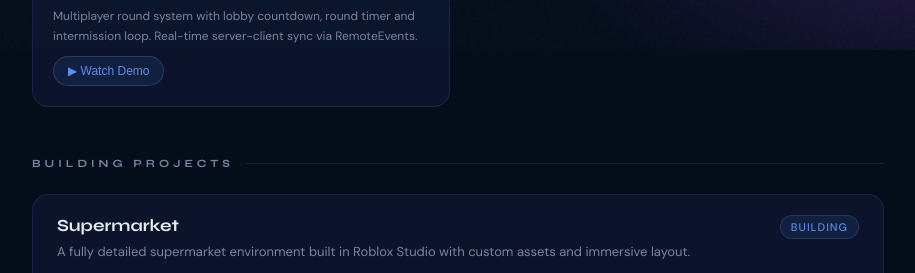
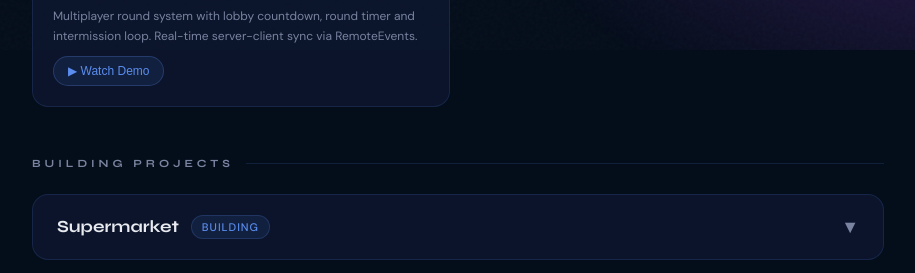
Before and after one commit to MAVT-STD/mavt-portfolio, a plain HTML site: page index.html in a window 1280 px wide. Shown: the part 750-1023 px from the top of the page, without its empty margins (182-1097 px from the left). Drawn offline with Linux system fonts and the light colour scheme; grey boxes are pictures that could not be loaded.

Commit message:
index.html

```diff
--- a/index.html
+++ b/index.html
@@ -338,11 +338,26 @@
   }
   .watch-btn:hover { background: rgba(91,141,238,0.2); border-color: var(--accent); }
 
+  .accordion-header {
+    padding: 20px 24px;
+    display: flex;
+    align-items: center;
+    justify-content: space-between;
+    cursor: pointer;
+    user-select: none;
+    gap: 16px;
+  }
+  .accordion-header:hover .accordion-title { color: var(--accent); }
+  .accordion-title { font-family: 'Syne', sans-serif; font-weight: 700; font-size: 17px; transition: color 0.2s; }
+  .accordion-arrow { color: var(--muted); font-size: 18px; transition: transform 0.3s; }
+  .accordion-arrow.open { transform: rotate(180deg); }
+  .accordion-body { display: none; }
+  .accordion-body.open { display: block; }
+  .accordion-desc { color: var(--muted); font-size: 13px; line-height: 1.6; padding: 0 24px 16px; }
+
   /* Gallery */
   .gallery-img { cursor: zoom-in; transition: opacity 0.2s; }
   .gallery-img:hover { opacity: 0.85; }
-
-  /* Modal */
   .modal { display: none; position: fixed; inset: 0; z-index: 999; background: rgba(4,13,26,0.75); backdrop-filter: blur(12px); -webkit-backdrop-filter: blur(12px); align-items: center; justify-content: center; }
   .modal.active { display: flex; }
   .modal-close { position: fixed; top: 20px; right: 24px; color: white; font-size: 28px; cursor: pointer; opacity: 0.7; z-index: 1000; }
@@ -415,19 +430,22 @@
   <div class="section-label" style="margin-top:50px;">Building Projects</div>
   <div class="projects">
     <div class="project-card">
-      <div class="project-header">
-        <div>
-          <div class="project-title">Supermarket</div>
-          <div class="project-desc">A fully detailed supermarket environment built in Roblox Studio with custom assets and immersive layout.</div>
-        </div>
+      <div class="accordion-header" onclick="toggleAccordion('supermarket')">
+        <div style="display:flex;align-items:center;gap:12px;">
+          <div class="accordion-title">Supermarket</div>
           <div class="project-tag">Building</div>
         </div>
+        <div class="accordion-arrow" id="supermarket-arrow">▼</div>
+      </div>
+      <div class="accordion-body" id="supermarket">
+        <div class="accordion-desc">A fully detailed supermarket environment built in Roblox Studio with custom assets and immersive layout.</div>
         <div style="display:grid;grid-template-columns:1fr 1fr;gap:3px;">
           <img class="gallery-img" onclick="openImg(this.src)" src="https://cdn.discordapp.com/attachments/1243382692356292658/1492559709952278580/image.png?ex=69dbc60d&is=69da748d&hm=45ce944028174c3b78dbf04eb8c2dc696749790a6c435150703a7cdd4bcd9dde" style="width:100%;aspect-ratio:16/9;object-fit:cover;" />
           <img class="gallery-img" onclick="openImg(this.src)" src="https://cdn.discordapp.com/attachments/1243382692356292658/1492559536458957011/asasdas.png?ex=69dbc5e3&is=69da7463&hm=7066961746481aa6cefec81f6264ea29ae634fd9b091df56a5f5f6e8a16837fa" style="width:100%;aspect-ratio:16/9;object-fit:cover;" />
           <img class="gallery-img" onclick="openImg(this.src)" src="https://cdn.discordapp.com/attachments/1243382692356292658/1492559516678488104/sadasdas.png?ex=69dbc5df&is=69da745f&hm=0805dcbffcfbaf5f0342c6af45f63fb5c7b403e66c523c4038342007905cbef2" style="width:100%;aspect-ratio:16/9;object-fit:cover;" />
           <img class="gallery-img" onclick="openImg(this.src)" src="https://cdn.discordapp.com/attachments/1243382692356292658/1492560317446619146/image.png?ex=69dbc69e&is=69da751e&hm=937bf32796a86ca5a579f652fcdcec6e6cabac07586e2dcc1554e11585762933" style="width:100%;aspect-ratio:16/9;object-fit:cover;" />
           <img class="gallery-img" onclick="openImg(this.src)" src="https://cdn.discordapp.com/attachments/1243382692356292658/1492569027288236185/sasda_1.png?ex=69dbceba&is=69da7d3a&hm=41bd9d7c1243f3f61a295ff672f65fbfd164f299b2bbe805892884d3ab146273" style="width:100%;aspect-ratio:16/9;object-fit:cover;" />
+        </div>
       </div>
     </div>
   </div>
@@ -453,6 +471,12 @@
 </div>
 
 <script>
+  function toggleAccordion(id) {
+    const body = document.getElementById(id);
+    const arrow = document.getElementById(id + '-arrow');
+    body.classList.toggle('open');
+    arrow.classList.toggle('open');
+  }
   function openVideo(src) {
     document.getElementById('videoFrame').src = src;
     document.getElementById('videoModal').classList.add('active');
```
Lines whose indentation alone changed are shown as unchanged.
